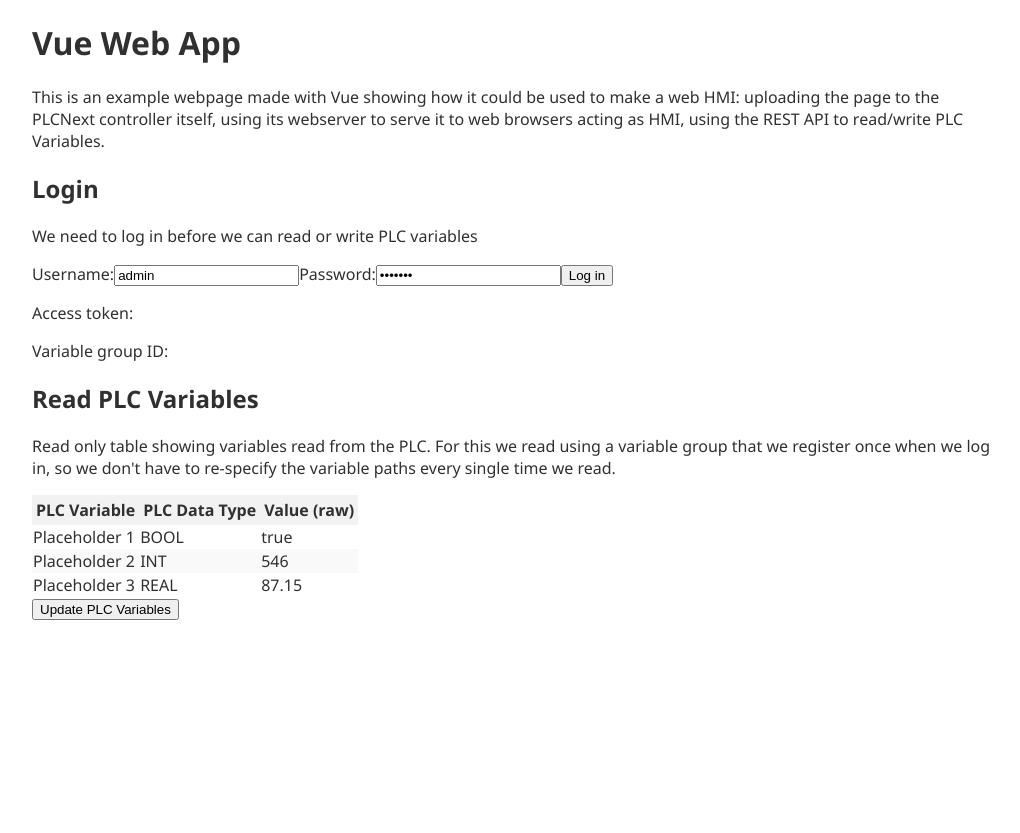
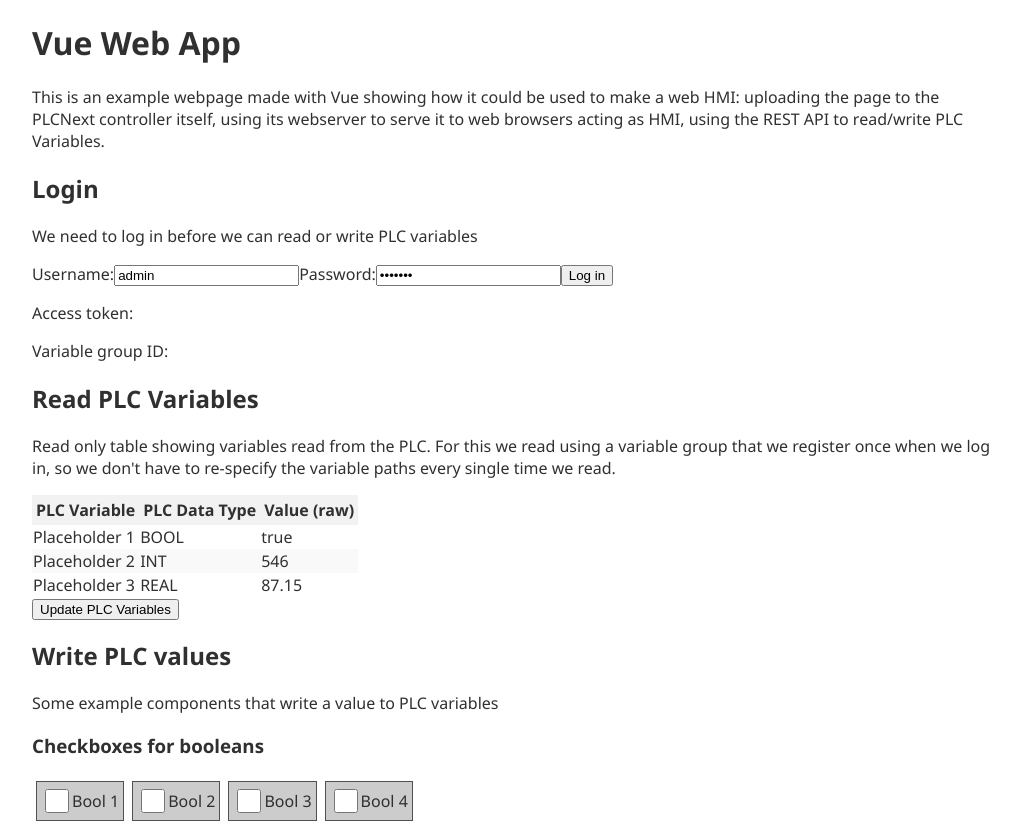
Before and after one commit to ramlopez/custwebhmidemo-vue, a Vue app: page / in a window 1280 px wide. Shown: the whole page, without its empty margins (128-1148 px from the left). Before the commit the page ends 800 px from the top, so only its background shows below. Built offline with nearby package versions, Linux system fonts and the light colour scheme.

Commit message:
Checkboxes for Bools
- BoolCheckbox component (checkbox, label and basic styling)
- Emit a chkChanged event upwards, handle in App, write value to API

```diff
--- a/src/App.vue
+++ b/src/App.vue
@@ -5,13 +5,14 @@
 
 // Import Vue components from other files
 import ReadTableRow from "./components/ReadTableRow.vue";
+import BoolCheckbox from "./components/BoolCheckbox.vue";
 
 // Most of the script code in a Vue component goes in export default
 export default {
 
   // List of imported components
   components: {
-    ReadTableRow
+    ReadTableRow, BoolCheckbox
   },
 
   // Data contains reactive variables for this component
@@ -33,7 +34,7 @@ export default {
         { path: "Placeholder 3", type: "REAL" },
       ],
       // Array to hold the actual read values from the group variables
-      groupVariablesValues: [ {value: true}, {value: 546}, {value: 87.15} ],
+      groupVariablesValues: [{ value: true }, { value: 546 }, { value: 87.15 }],
     }
   },
 
@@ -188,6 +189,31 @@ export default {
         })
     },
 
+    // Handle boolean checkbox change, write variable to PLC API
+    async handleBoolCheckboxChange(eventPayload) {
+      // Perform PUT request to REST API with fetch (async promise)
+      return fetch("/_pxc_api/v1.8/variables", {
+        method: "PUT",
+        // We provide access token in header because it requires auth
+        headers: { "Authorization": "Bearer " + this.accessToken },
+        body: JSON.stringify({
+          pathPrefix: "Arp.Plc.Eclr/",
+          variables: [
+            {
+              path: eventPayload.variablePath,
+              value: eventPayload.value,
+              valueType: "Constant",
+            }
+          ]
+        })
+      })
+        // Catch errors, log to console
+        .catch((err) => {
+          console.error("Error writing variable: " + eventPayload.variablePath);
+          console.error(err);
+        })
+    }
+
   }
 
 }
@@ -210,7 +236,7 @@ Vue functions to make it reactive and interact with variables from script -->
     <p>We need to log in before we can read or write PLC variables</p>
     <div>
       <!-- v-model makes a two-way binding between these input elements and
-          component variables. It combines v-bind + v-on essentially -->
+              component variables. It combines v-bind + v-on essentially -->
       <label for="username">Username:</label>
       <input v-model="username" type="text" name="username" id="username">
       <label for="password">Password:</label>
@@ -240,27 +266,40 @@ Vue functions to make it reactive and interact with variables from script -->
         <!-- Components are instantiated like a custom HTML element -->
         <!-- v-for is like a foreach loop to render several of a component -->
         <!-- v-bind binds an HTML attribute (or component prop) to a variable
-            from this one -->
-        <ReadTableRow
-          v-for="v in groupVariables"
-          v-bind:var-name="v.path"
-          v-bind:data-type="v.type"
-          v-bind:raw-value="v.value"
-        />
+                from this one -->
+        <ReadTableRow v-for="v in groupVariables" v-bind:var-name="v.path" v-bind:data-type="v.type"
+          v-bind:raw-value="v.value" />
       </tbody>
     </table>
     <button v-on:click="readGroup()">Update PLC Variables</button>
+  </div>
+  <div>
+    <h2>Write PLC values</h2>
+    <p>Some example components that write a value to PLC variables</p>
+    <div>
+      <h3>Checkboxes for booleans</h3>
+      <BoolCheckbox v-bind:label="'Bool 1'" v-bind:variable-path="'xBool1'"
+        v-on:chk-change="handleBoolCheckboxChange" />
+      <BoolCheckbox v-bind:label="'Bool 2'" v-bind:variable-path="'xBool2'"
+        v-on:chk-change="handleBoolCheckboxChange" />
+      <BoolCheckbox v-bind:label="'Bool 3'" v-bind:variable-path="'xBool3'"
+        v-on:chk-change="handleBoolCheckboxChange" />
+      <BoolCheckbox v-bind:label="'Bool 4'" v-bind:variable-path="'xBool4'"
+        v-on:chk-change="handleBoolCheckboxChange" />
+    </div>
   </div>
 </template>
 
 <!-- CSS styles that apply globally -->
 <style>
-
 /* Reset all styles to box-sizing: border-box */
 html {
   box-sizing: border-box;
 }
-*, *::before, *::after {
+
+*,
+*::before,
+*::after {
   box-sizing: inherit;
 }
 
@@ -276,29 +315,32 @@ html {
   margin-left: auto;
   margin-right: auto;
 }
-
 </style>
 
 <!-- Scoped style only applies to this component -->
 <style scoped>
-
-
 /* Table styling */
 table {
   border-collapse: collapse;
 }
-th, td {
+
+th,
+td {
   padding: 4px;
 }
+
 th {
   background-color: #f2f2f2;
 }
+
 tbody tr:nth-child(even) {
   background-color: #f9f9f9;
 }
+
 tbody tr:hover {
   background-color: #e3e3e3;
 }
+
 td {
   border: 1px solid #cccccc;
 }
@@ -310,5 +352,4 @@ td {
   font-size: 0.9rem;
   background-color: #cccccc;
 }
-
 </style>
--- /dev/null
+++ b/src/components/BoolCheckbox.vue
@@ -0,0 +1,67 @@
+<!-- This component is a single row in the read-only table for PLC variables -->
+
+<!-- Javascript Vue code for this component -->
+<script>
+
+// Most of the script code in a Vue component goes in export default
+export default {
+
+  // Props are custom attributes for a component. Parent component instantiating
+  // this one can pass values for these
+  props: {
+    label: String,
+    variablePath: String,
+  },
+
+  // Data contains reactive variables for this component
+  data() {
+    return {
+      checked: false,
+    }
+  },
+
+  // Methods are functions for this component
+  methods: {
+    // Called when checkbox changes, emit event to parent component
+    handleChkChange() {
+      this.$emit("chk-change", {
+        variablePath: this.variablePath,
+        value: this.checked,
+      })
+    }
+  }
+
+}
+
+</script>
+
+<!-- Template contains the HTML for the component, and also allows additional
+Vue functions to make it reactive and interact with variables from script -->
+<template>
+  <div class="checkbox-container">
+    <!-- v-on="$listeners" is a shorthand for the component to just re-emit the
+      events from this element. -->
+    <input v-model="checked" v-on:change="handleChkChange" type="checkbox" name="chk" id="chk">
+    <label for="chk">{{ label }}</label>
+  </div>
+</template>
+
+<style scoped>
+.checkbox-container {
+  background-color: #cccccc;
+  display: inline-block;
+  padding: 4px;
+  margin: 4px;
+  border: 1px solid #505050
+}
+
+input#chk {
+  width: 24px;
+  height: 24px;
+  vertical-align: middle;
+}
+
+label {
+  vertical-align: middle;
+}
+</style>
```
